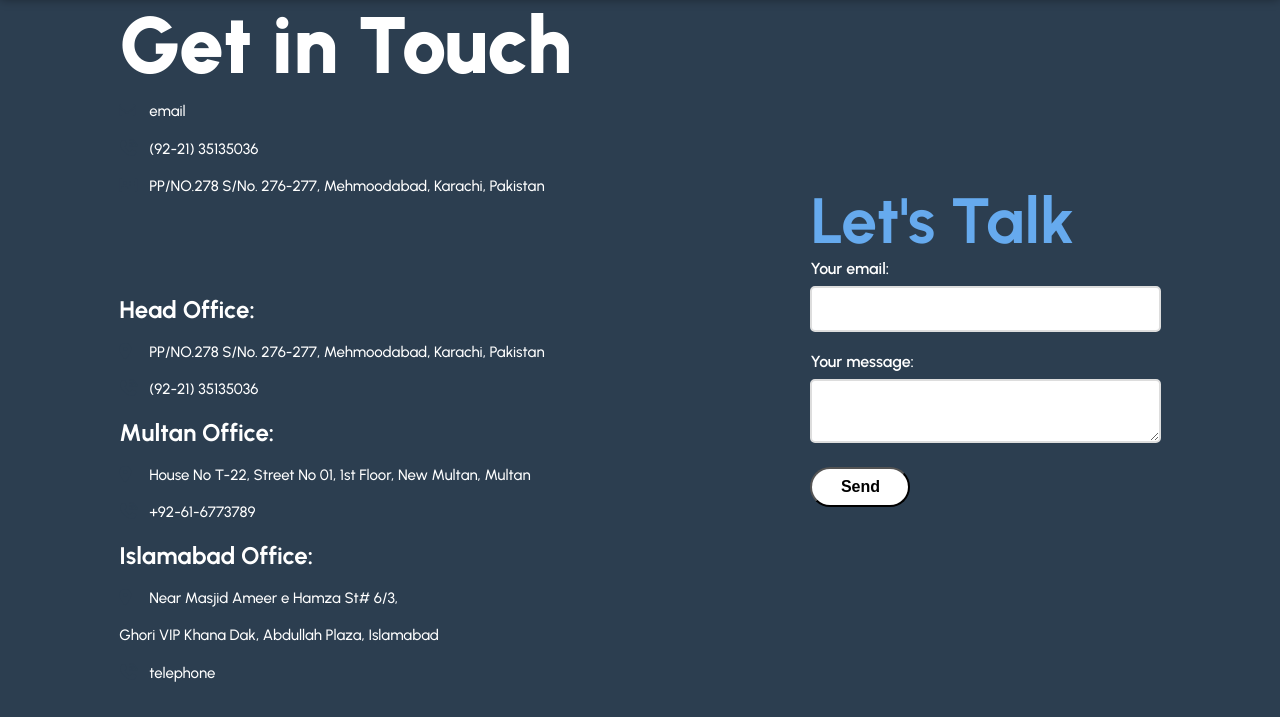
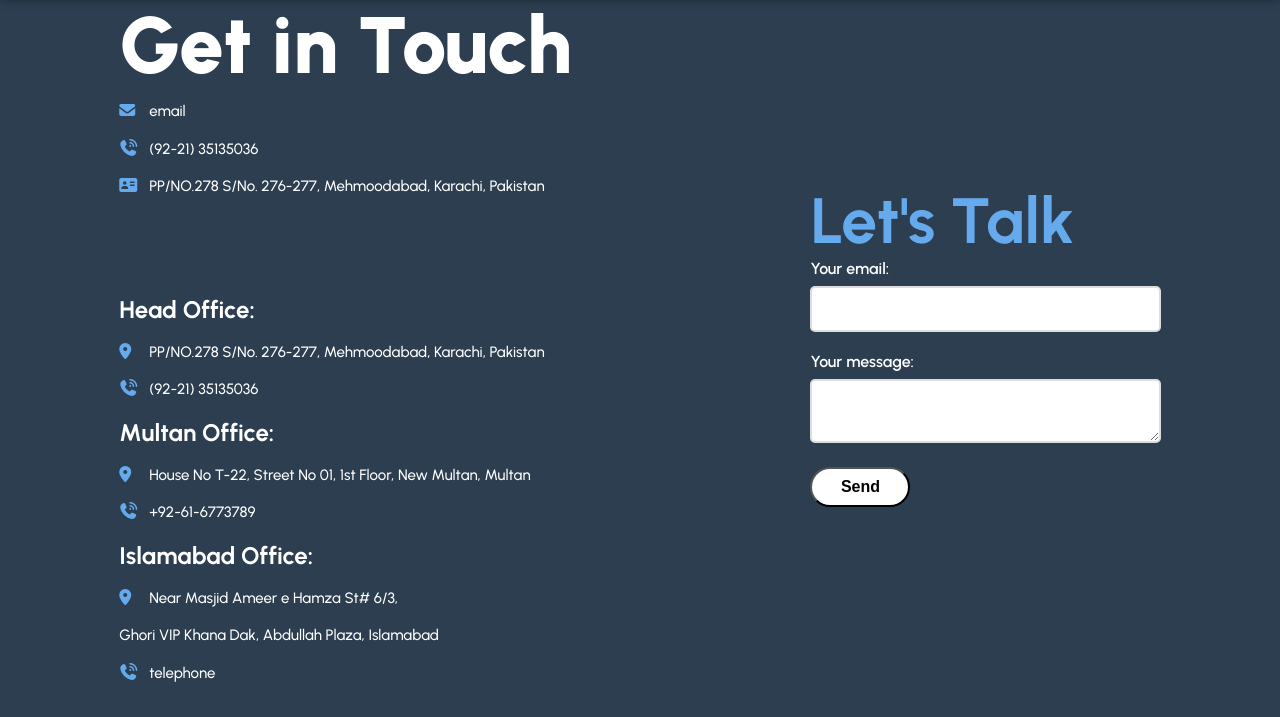
Before and after one commit to shayansSpace/Applied-Services-Website, a plain HTML site: page contact.html in a window 1280 px wide. Shown: the part 83-800 px from the top of the page. Drawn offline with Linux system fonts and the light colour scheme.

Commit message:
Icon color changes

```diff
--- a/contact.html
+++ b/contact.html
@@ -59,30 +59,30 @@
             <div class="form-text">
                 <div class="cred">
                     <h1>Get in Touch</h1>
-                    <p><i class="fa-solid fa-envelope"></i>email</p>
-                    <p><i class="fa-solid fa-phone-volume"></i>(92-21) 35135036</p>
+                    <p><i class="fa-solid fa-envelope color"></i>email</p>
+                    <p><i class="fa-solid fa-phone-volume color"></i>(92-21) 35135036</p>
                     <p>
-                        <i class="fa-solid fa-address-card"></i>PP/NO.278 S/No. 276-277, Mehmoodabad, Karachi, Pakistan
+                        <i class="fa-solid fa-address-card color"></i>PP/NO.278 S/No. 276-277, Mehmoodabad, Karachi, Pakistan
                     </p>
                 </div>
 
                 <div class="office">
                     <div class="head-office">
                         <h3>Head Office:</h3>
-                        <p><i class="fa-solid fa-location-dot"></i>PP/NO.278 S/No. 276-277, Mehmoodabad, Karachi, Pakistan</p>
-                        <p><i class="fa-solid fa-phone-volume"></i>(92-21) 35135036</p>
+                        <p><i class="fa-solid fa-location-dot color"></i>PP/NO.278 S/No. 276-277, Mehmoodabad, Karachi, Pakistan</p>
+                        <p><i class="fa-solid fa-phone-volume color"></i>(92-21) 35135036</p>
                     </div>
                     <div class="multan-office">
                         <h3>Multan Office:</h3>
                         <p>
-                            <i class="fa-solid fa-location-dot"></i>House No T-22, Street No 01, 1st Floor, New Multan, Multan
+                            <i class="fa-solid fa-location-dot color"></i>House No T-22, Street No 01, 1st Floor, New Multan, Multan
                         </p>
-                        <p><i class="fa-solid fa-phone-volume"></i>+92-61-6773789</p>
+                        <p><i class="fa-solid fa-phone-volume color"></i>+92-61-6773789</p>
                     </div>
                     <div class="islamabad-office">
                         <h3>Islamabad Office:</h3>
-                        <p><i class="fa-solid fa-location-dot"></i>Near Masjid Ameer e Hamza St# 6/3, <br> Ghori VIP Khana Dak, Abdullah Plaza, Islamabad</p>
-                        <p><i class="fa-solid fa-phone-volume"></i>telephone</p>
+                        <p><i class="fa-solid fa-location-dot color"></i>Near Masjid Ameer e Hamza St# 6/3, <br> Ghori VIP Khana Dak, Abdullah Plaza, Islamabad</p>
+                        <p><i class="fa-solid fa-phone-volume color"></i>telephone</p>
                     </div>
                 </div>
             </div>
--- a/style.css
+++ b/style.css
@@ -755,6 +755,6 @@ nav .logo {
     color: #fff;
 }
 
-.fa-solid {
-    color: var(--primary-color);
+.color {
+    color: #66aaee;
 }
```
